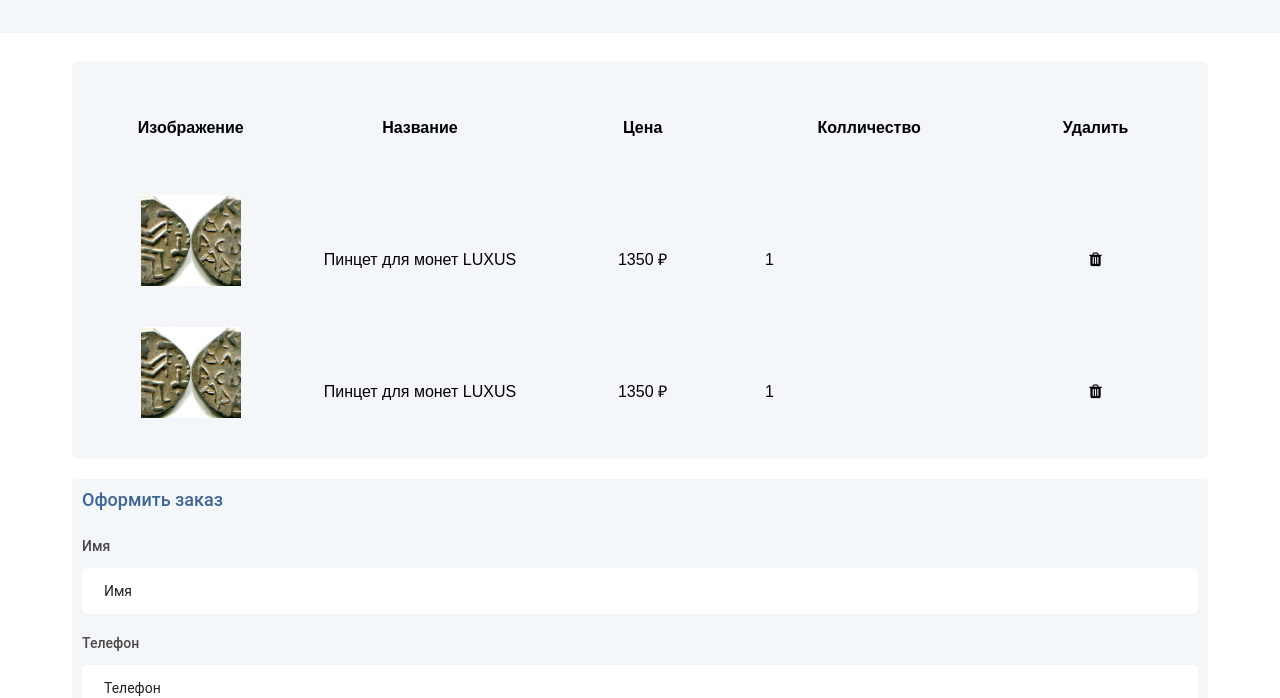
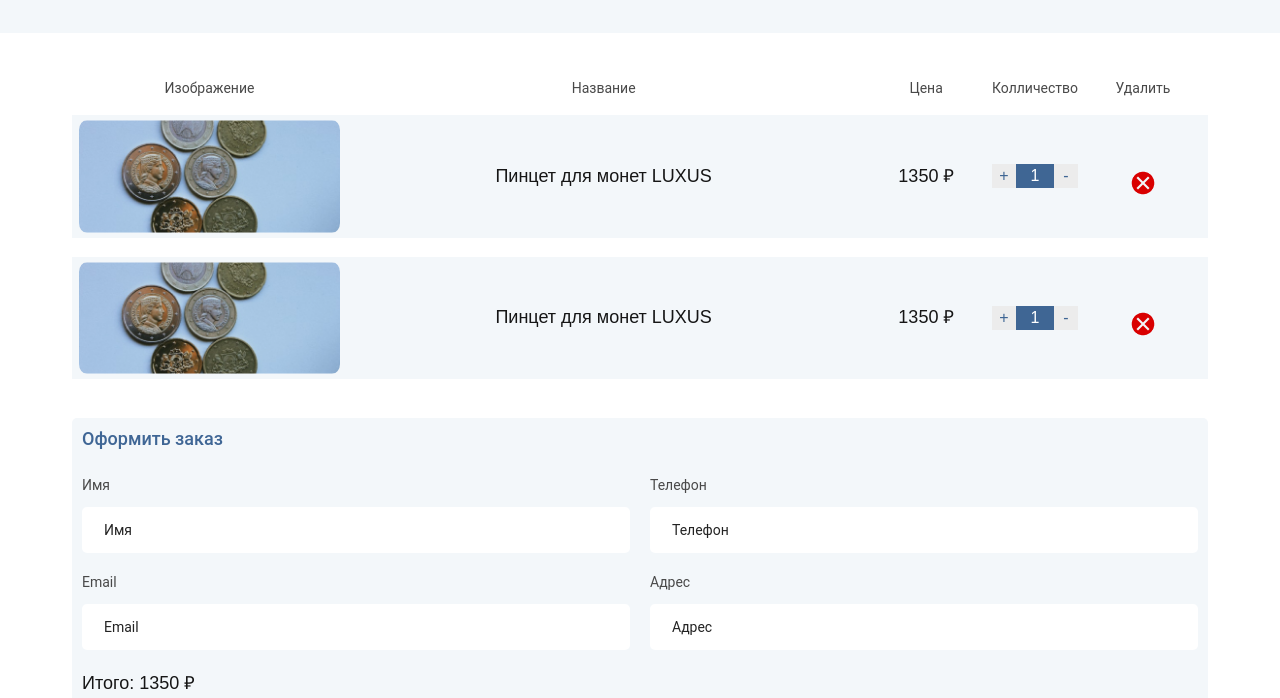
Before and after one commit to q133ss/numezmat, a plain HTML site: page cart.html in a window 1280 px wide. Shown: the part 264-962 px from the top of the page. Drawn offline with nearby package versions, Linux system fonts and the light colour scheme.

Commit message:
cart page

```diff
--- a/cart.html
+++ b/cart.html
@@ -1,5 +1,6 @@
 <!DOCTYPE html>
 <html lang="en">
+
 <head>
     <meta charset="UTF-8">
     <meta http-equiv="X-UA-Compatible" content="IE=edge">
@@ -8,9 +9,11 @@
     <link rel="stylesheet" href="./css/main.css">
     <link rel="stylesheet" href="./css/font-awesome.min.css">
     <!-- Swiper -->
-    <link rel="stylesheet" href="https://cdn.jsdelivr.net/npm/swiper@8/swiper-bundle.min.css"/>
+    <link rel="stylesheet" href="https://cdn.jsdelivr.net/npm/swiper@8/swiper-bundle.min.css" />
+    <script src="https://code.jquery.com/jquery-3.6.3.min.js"
+        integrity="sha256-pvPw+upLPUjgMXY0G+8O0xUf+/Im1MZjXxxgOcBQBXU=" crossorigin="anonymous"></script>
+</head>
 
-</head>
 <body>
     <div class="before-header">
         <div class="before-header-container">
@@ -143,44 +146,52 @@
             <div class="container">
                 <table class="cart-table">
                     <tr>
-                      <th>Изображение</th>
+                        <th style="width: 275px;">Изображение</th>
                         <th>Название</th>
                         <th>Цена</th>
-                      <th>Колличество</th>
+                        <th style="width:80px">Колличество</th>
                         <th>Удалить</th>
                     </tr>
                     <tr>
                         <td>
-                        <img class="cart-img" src="./img/post1.png" alt="">
+                            <img class="cart-img" src="./img/cart-place.png" alt="">
                         </td>
                         <td>
-                        Пинцет для монет LUXUS
+                            <span class="cart-title">Пинцет для монет LUXUS</span>
                         </td>
-                      <td>1350 ₽</td>
+                        <td><span class="cart-title">1350 ₽</span></td>
                         <td>
+                            <div class="cart-qty-wrap">
+                                <button class="cart-qty-btn" data-action="plus">+</button>
                                 <input type="text" class="cart-qty" value="1">
+                                <button class="cart-qty-btn" data-action="minus">-</button>
+                            </div>
                         </td>
                         <td>
                             <button type="button">
-                            <i class="fa fa-trash"></i>
+                                <img src="./img/cart-close.png" alt="">
                             </button>
                         </td>
                     </tr>
 
                     <tr>
                         <td>
-                          <img class="cart-img" src="./img/post1.png" alt="">
+                            <img class="cart-img" src="./img/cart-place.png" alt="">
                         </td>
                         <td>
-                          Пинцет для монет LUXUS
+                            <span class="cart-title">Пинцет для монет LUXUS</span>
                         </td>
-                        <td>1350 ₽</td>
+                        <td><span class="cart-title">1350 ₽</span></td>
                         <td>
+                            <div class="cart-qty-wrap">
+                                <button class="cart-qty-btn" data-action="plus">+</button>
                                 <input type="text" class="cart-qty" value="1">
+                                <button class="cart-qty-btn" data-action="minus">-</button>
+                            </div>
                         </td>
                         <td>
                             <button type="button">
-                              <i class="fa fa-trash"></i>
+                                <img src="./img/cart-close.png" alt="">
                             </button>
                         </td>
                     </tr>
@@ -188,7 +199,7 @@
 
                 <form action="" class="cart-form">
                     <h3 class="characteristics-title">Оформить заказ</h3>
-
+                    <div class="cart-form-wrap">
                         <div class="login-group">
                             <label>Имя</label>
                             <input type="text" placeholder="Имя">
@@ -208,12 +219,13 @@
                             <label>Адрес</label>
                             <input type="text" placeholder="Адрес">
                         </div>
+                    </div>
 
                     <div class="cart-total">
                         Итого: <span class="cart-total-sum">1350 ₽</span>
                     </div>
 
-                    <button class="comment-form-btn">Отправить</button>
+                    <button class="comment-form-btn cart-payment-btn">Оплатить</button>
                 </form>
             </div>
         </section>
@@ -258,7 +270,8 @@
             <div class="container">
                 <div class="pre-footer-row">
                     <div class="pre-footer-col">
-                        <p class="copyright-text">Copyrights 2021 <em>Нумизматика</em>. Сделано с любовью в <a href="https://bpump.ru/" target="_blank" style="color: #fff;">bpump.ru</a> </p>
+                        <p class="copyright-text">Copyrights 2021 <em>Нумизматика</em>. Сделано с любовью в <a
+                                href="https://bpump.ru/" target="_blank" style="color: #fff;">bpump.ru</a> </p>
                     </div>
                     <div class="pre-footer-col">
                         <ul class="copyright-links">
@@ -309,60 +322,19 @@
     </div>
     <!-- ---- -->
     <script src="./js/main.js"></script>
-    <!-- Swiper -->
-    <script src="https://cdn.jsdelivr.net/npm/swiper@8/swiper-bundle.min.js"></script>
-    <!-- Initialize Swiper -->
     <script>
-        var swiper = new Swiper(".mySwiper", {
-          navigation: {
-            nextEl: ".swiper-button-next",
-            prevEl: ".swiper-button-prev",
-          },
-          pagination: {
-            el: ".swiper-pagination",
-            clickable: true,
-            renderBullet: function (index, className) {
-                return '<button class="slider-paginate '+className+'"></button>';
-            }
-          }
-        });
-
-      var swiper = new Swiper(".posts-slider", {
-        slidesPerView: 3,
-        spaceBetween: 30,
-        navigation: {
-          nextEl: ".swiper-button-next",
-          prevEl: ".swiper-button-prev",
-        },
-        breakpoints: {
-            900:{
-                slidesPerView: 1,
-            },
-            650:{
-                slidesPerView: 1,
-            },
-            350:{
-                slidesPerView: 1,
-            }
-        }
-      });
-
-      var swiper = new Swiper(".news-slider", {
-        slidesPerView: 2,
-        spaceBetween: 30,
-        navigation: {
-          nextEl: ".swiper-button-next",
-          prevEl: ".swiper-button-prev",
-        },
-        breakpoints: {
-            1250:{
-                slidesPerView: 1,
-            },
-            350:{
-                slidesPerView: 1,
+        $('.cart-qty-btn').click(function () {
+            let input = $(this).parent().find('input');
+            let cur = parseInt(input.val())
+            if ($(this).data('action') == 'plus') {
+                input.val(cur + 1);
+            } else {
+                if (cur > 1) {
+                    input.val(cur - 1);
                 }
             }
         });
     </script>
 </body>
+
 </html>
--- a/scss/main.scss
+++ b/scss/main.scss
@@ -1669,33 +1669,70 @@
 .cart-table{
     width: 100%;
     font-family: "Montserrat", sans-serif;
-    background-color: #f3f7fa;
     border-radius: 5px;
     margin-bottom: 20px;
-}
-
-.cart-table tr{
+    border-collapse:separate;
+    border-spacing: 0 19px;
+}
+
+.cart-table tr:not(:first-child){
     text-align: center;
-    line-height: 130px;
+    line-height: 95px;
+    background-color: #F3F7FA;
+    border-radius: 5px;
 }
 
 .cart-table th{
-    width: 100px;
+    // width: 100px;
+    font-family: "Roboto", sans-serif;
+    font-size: 14px;
+    color: #494949;
+    font-weight: 400;
+    border-radius: 5px;
 }
 
 .cart-table td{
-    width: 100px;
+    // width: 100px;
 }
 
 .cart-img{
-    width: 100px;
+    max-width: 275px;
+    height: 100%;
+    padding: 5px 7px;
+    border-radius: 15px;
+}
+
+.cart-title{
+    font-family: 'TT Norms', sans-serif;
+    font-weight: 500;
+    font-size: 18px;
+    color: #161616;
 }
 
 .cart-qty{
     width: 100%;
-    background-color: #f3f7fa;
-    padding: 10px;
-    border-radius: 5px;
+    background-color: #3F6694;
+    text-align: center;
+    height: 24px;
+    width: 38px;
+    font-family: "TT Norms", sans-serif;
+    font-weight: 500;
+    font-size: 16px;
+    color: #FFFFFF;
+}
+
+.cart-qty-wrap{
+    display: flex;
+    width: 45px;
+    height: 24px;
+}
+
+.cart-qty-btn{
+    cursor: pointer;
+    color: #3F6694;
+    min-height: 24px;
+    min-width: 24px;
+    background-color: #ECECEC;
 }
 
 .cart-form{
@@ -1708,10 +1745,46 @@
     margin-bottom: 20px;
 }
 
+.cart-form-wrap{
+    display: grid;
+    grid-template-columns: repeat(2, 1fr);
+    grid-column-gap: 20px;
+}
+
+.cart-form-wrap .login-group label{
+    font-family: "Roboto", sans-serif;
+    font-size: 14px;
+    font-weight: 400;
+    color: #494949;
+}
+
+.cart-form-wrap .login-group input{
+    font-family: "Roboto", sans-serif;
+    font-size: 14px;
+    font-weight: 400;
+    color: #494949;
+}
+
 .cart-total{
-    font-family: "Roboto", sans-serif;
+    font-family: "TT Norms", sans-serif;
+    font-size: 18px;
+    color: #161616;
+    font-weight: 500;
+}
+
+.cart-total-sum{
+    font-family: "TT Norms", sans-serif;
+    font-size: 18px;
+    color: #161616;
+    font-weight: 500;
+}
+
+.cart-payment-btn{
+    padding: 11px 83px;
+    font-weight: 400;
     font-size: 16px;
-    font-weight: 500;
+    margin-top: 23px;
+    margin-bottom: 28px;
 }
 
 .search-wrap{
```
Also changed, not shown: css/main.css, img/cart-close.png (added), img/cart-place.png (added). Lines whose indentation alone changed are shown as unchanged.
